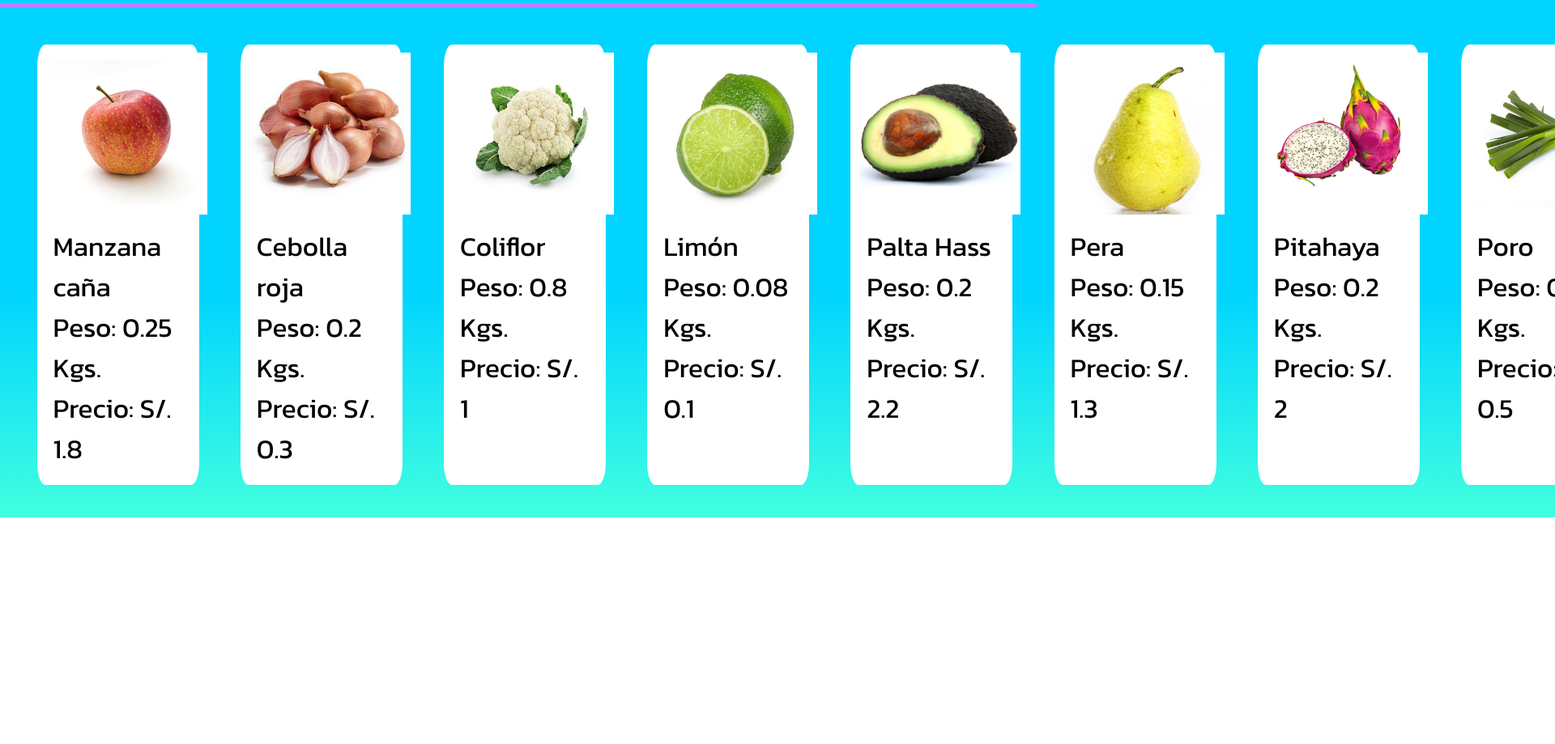
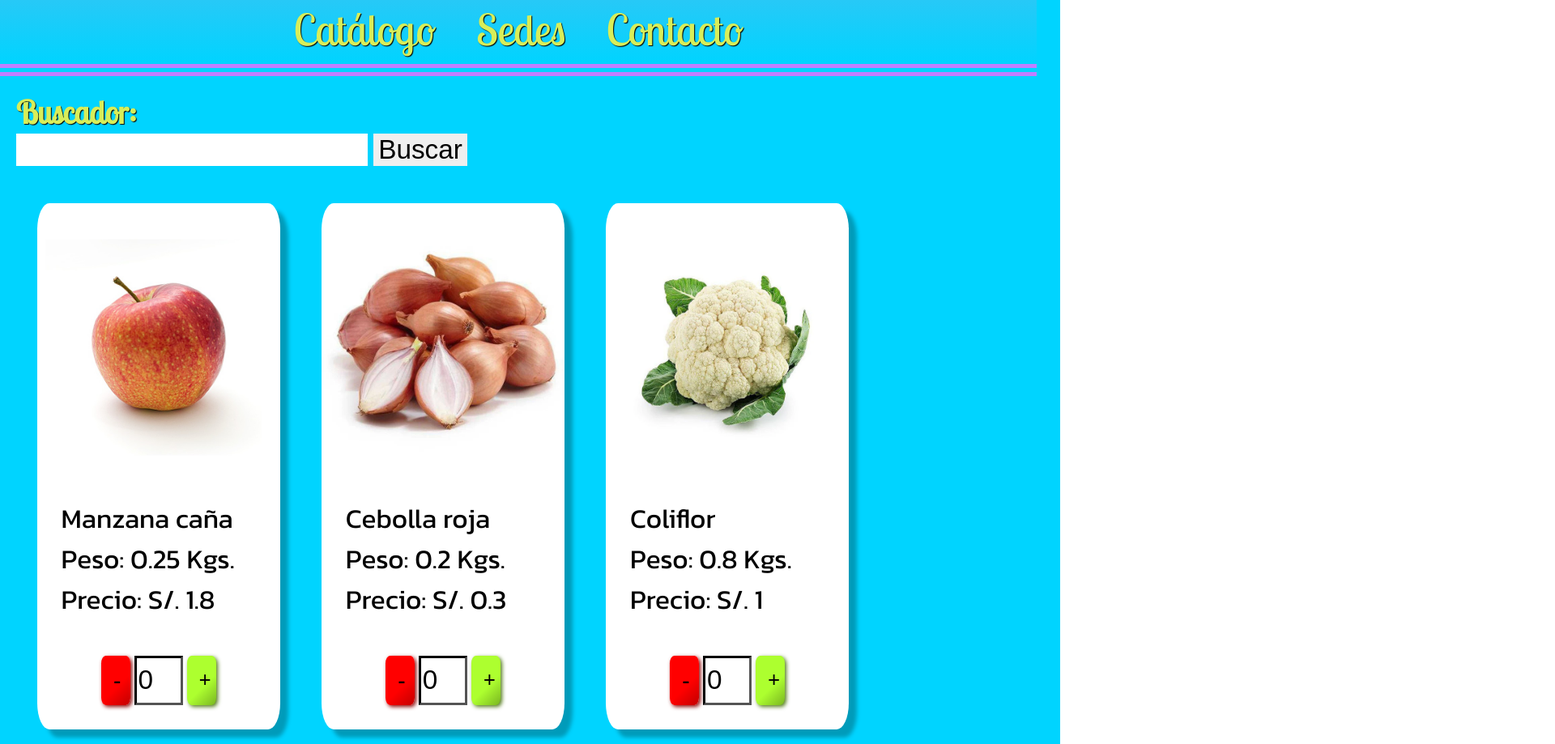
Before and after one commit to Ninorokr/3raPreEntregaGiron, a plain HTML site: page index.html in a window 1280 px wide. Shown: the part 161-1080 px from the top of the page at 81% size, 1920 px wide, since content can reach past the window. Before the commit the page ends 800 px from the top, so only its background shows below. Drawn offline with Linux system fonts and the light colour scheme.

Commit message:
Avance, pendiente backend

```diff
--- a/index.html
+++ b/index.html
@@ -17,6 +17,11 @@
         </ul>
     </header>
     <hr>
+    <div class="buscador">
+        <h3>Buscador:</h3>
+        <input>
+        <button>Buscar</button>
+    </div>
     <!-- INSERTAR CÓDIGO AQUÍ CON JS -->
     <main id="main">
 
--- a/js/script.js
+++ b/js/script.js
@@ -7,16 +7,16 @@
 {id: 7, nombre: "Fresas", peso: 0.005, precio: 0.05},
 {id: 8, nombre: "Palta", peso: 0.450, precio: 1.80}] */
 
+//TODO: AGREGAR PROPIEDAD STOCK
 var catalogo = [
-    {id: 1, nombre: "Manzana caña", categoria: "fruta", peso: 0.250, precio: 1.80, ruta: "../imagenes/manzana.jpg"},
-    {id: 2, nombre: "Cebolla roja", categoria: "verdura", peso: 0.200, precio: 0.30, ruta: "../imagenes/cebolla.webp"},
-    {id: 3, nombre: "Coliflor", categoria: "verdura", peso: 0.800, precio: 1.00, ruta: "../imagenes/coliflor.webp"},
-    {id: 4, nombre: "Limón", categoria: "verdura", peso: 0.080, precio: 0.10, ruta: "../imagenes/limón.webp"},
-    {id: 5, nombre: "Palta Hass", categoria: "verdura", peso: 0.200, precio: 2.20, ruta: "../imagenes/palta.jpg"},
-    {id: 6, nombre: "Pera", categoria: "fruta", peso: 0.150, precio: 1.30, ruta: "../imagenes/pera.jpg"},
-    {id: 7, nombre: "Pitahaya", categoria: "fruta", peso: 0.200, precio: 2.00, ruta: "../imagenes/pitahaya.webp"},
-    {id: 8, nombre: "Poro", categoria: "verdura", peso: 0.150, precio: 0.50, ruta: "../imagenes/poro.webp"},
-
+    {id: 1, nombre: "Manzana caña", categoria: "fruta", peso: 0.250, precio: 1.80, ruta: "./imagenes/manzana.jpg"},
+    {id: 2, nombre: "Cebolla roja", categoria: "verdura", peso: 0.200, precio: 0.30, ruta: "./imagenes/cebolla.webp"},
+    {id: 3, nombre: "Coliflor", categoria: "verdura", peso: 0.800, precio: 1.00, ruta: "./imagenes/coliflor.webp"},
+    {id: 4, nombre: "Limón", categoria: "verdura", peso: 0.080, precio: 0.10, ruta: "./imagenes/limón.webp"},
+    {id: 5, nombre: "Palta Hass", categoria: "verdura", peso: 0.200, precio: 2.20, ruta: "./imagenes/palta.jpg"},
+    {id: 6, nombre: "Pera", categoria: "fruta", peso: 0.150, precio: 1.30, ruta: "./imagenes/pera.jpg"},
+    {id: 7, nombre: "Pitahaya", categoria: "fruta", peso: 0.200, precio: 2.00, ruta: "./imagenes/pitahaya.webp"},
+    {id: 8, nombre: "Poro", categoria: "verdura", peso: 0.150, precio: 0.50, ruta: "./imagenes/poro.webp"}
 ]
 
 renderizarCatalogo(catalogo)
@@ -33,6 +33,15 @@ function renderizarCatalogo(catalogo) {
                     <p>Peso: ${peso} Kgs.</p>
                     <p>Precio: S/. ${precio}</p>
                 </div>
+                <div class=contador>
+                    <div class="boton menos">
+                        -
+                    </div>
+                    <input value=0 size=1>
+                    <div class="boton mas">
+                        +
+                    </div>
+                </div>
             </div>
         `
     }
--- a/styles/style.css
+++ b/styles/style.css
@@ -15,7 +15,8 @@
 }
 
 html {
-    height: 100%;
+    min-height: 100vh;
+    height: fit-content;
 }
 
 
@@ -31,7 +32,7 @@ body {
 header h1 {
     /*height: 100px;*/
     min-width: max-content;
-    font-size: 40px;
+    font-size: 62pt;
     display: flex;
     flex-direction: row;
     flex-wrap: wrap;
@@ -52,13 +53,19 @@ ul {
     flex-direction: row;
     justify-content: center;
     font-family: "Lobster";
-    font-size: 28px;
+    font-size: 40pt;
     color: rgb(216, 238, 89);
     text-shadow: 1px 1px 1px black;
 }
 
 li {
     margin: 0px 25px;
+}
+
+header a:hover {
+    /*font-size: 26px;*/
+    color: rgb(136, 150, 56);
+    text-shadow: 1px 1px 1px black;
 }
 
 hr {
@@ -70,32 +77,53 @@ hr {
     height: 5px;
   }
 
-a:hover {
-    /*font-size: 26px;*/
-    color: rgb(136, 150, 56);
+.buscador {
+    margin: 20px;
+    font-family: Lobster;
+    font-size: 25pt;
+    color: rgb(216, 238, 89);
     text-shadow: 1px 1px 1px black;
+}
+
+.buscador input{
+    font-size: 25pt;
+}
+
+.buscador button {
+    font-size: 25pt;
 }
 
 main {
     margin: 20px;
     display: flex;
+    flex-wrap: wrap;
+    /* display: flex;
+    flex-direction: row;
+    justify-content: center; */
 }
 
 .tarjeta {
     border-radius: 5%;
-    width: 30vh;
+    min-width: fit-content;
+    max-width: 20vw;
+    /*max-width: fit-content;*/
+    /*width: 30vh;*/
     background-color: white;
     margin: 2vw;
+    box-shadow: 10px 10px 5px rgb(0, 155, 186);
 }
+
 .tarjeta img {
-    margin: 5%;
-    margin-bottom: 0%;
-    height: 25vh; /*CORREGIR ESTO*/
+    margin-top: 10%;
+    /*margin: 5% 5% 0% 5%;*/
+    /*margin-bottom: 0%;*/
+    min-height: 300px;
+    height: 20vh;
 }
 
 .propiedades {
     margin: 5%;
-    margin-top: 0%;
+    /* margin-top: 0%; */
     padding: 5%;
 }
 
@@ -103,3 +131,51 @@ main {
     font-family: "Kanit";
     font-size: 25pt;
 }
+
+.contador {
+    display: flex;
+    flex-wrap: wrap;
+    /*align-content: center;*/
+    justify-content: center;
+    margin: 5%;
+    padding: 5%;
+}
+
+.contador input {
+    max-width: 25%;
+    font-size: 25pt; /*Esto rompe el tamaño de las tarjetas*/
+    border: inset black;
+}
+
+.boton {
+    border-radius: 15%;
+    padding: 15px;
+    size: 5%;
+    font-size: 20pt;
+    font-weight: bold;
+}
+
+.menos {
+    background: linear-gradient(135deg, rgba(255,0,0,1) 60%, rgba(195,0,0,1) 100%);
+    box-shadow: 2px 2px 5px rgb(140, 0, 0);
+    margin-right: 5px;
+    padding-left: 6.50%;
+    width: 15%;
+}
+
+/* .menos:active {
+    background: linear-gradient(135deg, rgba(255,0,0,1) 60%, rgba(195,0,0,1) 100%);
+    box-shadow: 2px 2px 5px rgb(140, 0, 0);
+    margin-right: 5px;
+    padding-left: 6.50%;
+    width: 10%;
+    height: 10%;
+} */
+
+.mas {
+    background: linear-gradient(135deg, rgb(173, 255, 47) 60%, rgb(122, 182, 33) 100%);
+    box-shadow: 2px 2px 5px rgb(81, 121, 22);
+    background-color: rgb(173, 255, 47);
+    margin-left: 5px;
+    width: 15%
+}
```
